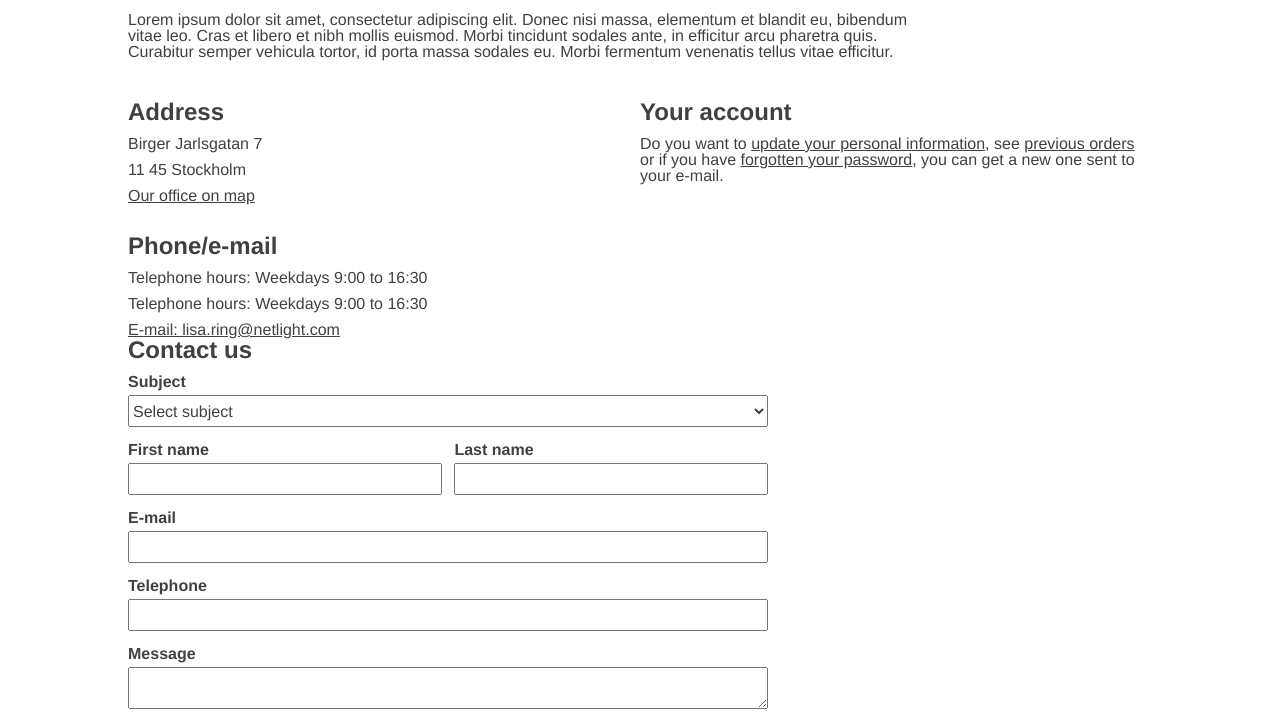
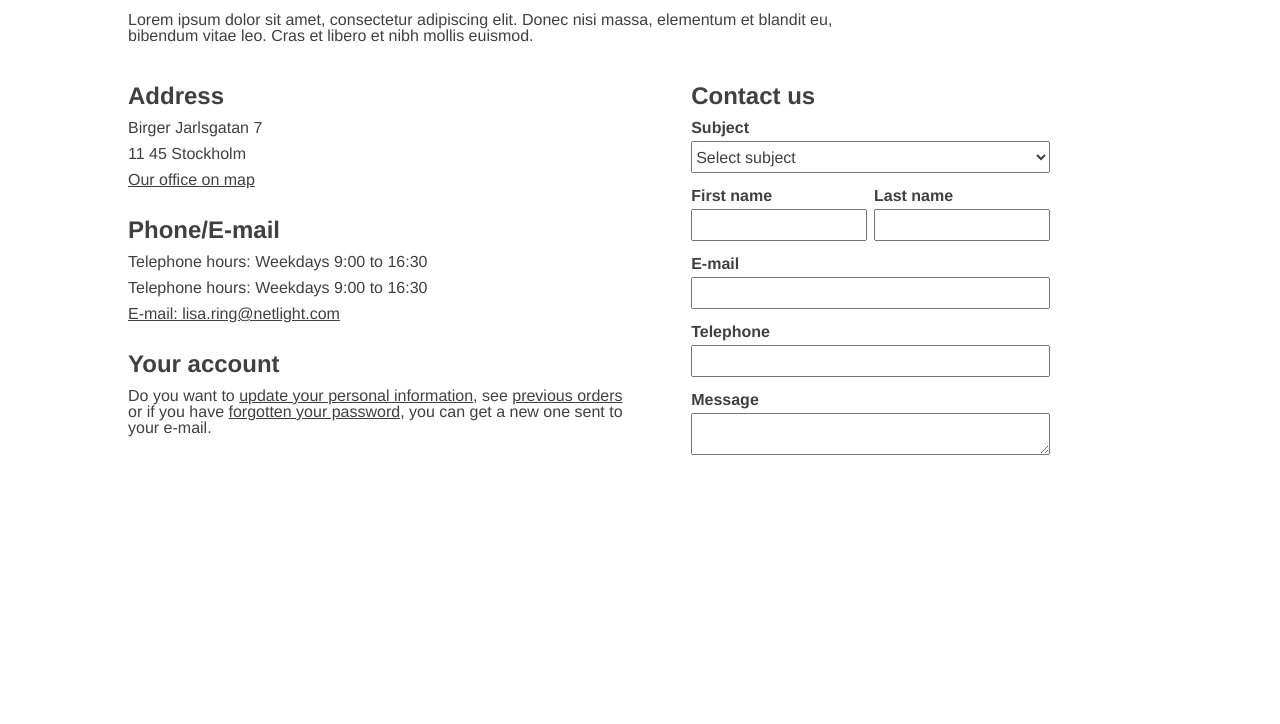
Before and after one commit to Ringen/accessibility, a website: page app/views/contact.html in a window 1280 px wide. Shown: the part 171-895 px from the top of the page. After the commit the page ends 800 px from the top, so only its background shows below. Drawn offline with nearby package versions, Linux system fonts and the light colour scheme.

Commit message:
Moved contact form

```diff
--- a/app/views/contact.html
+++ b/app/views/contact.html
@@ -42,27 +42,25 @@
 
 		<h1 class="a11y_page-title">Contacts</h1>
 		<div class="a11y_contact-info">
-			<p class="a11y_contact-info__text">Lorem ipsum dolor sit amet, consectetur adipiscing elit. Donec nisi massa, elementum et blandit eu, bibendum vitae leo. Cras et libero et nibh mollis euismod. Morbi tincidunt sodales ante, in efficitur arcu pharetra quis. Curabitur semper vehicula tortor, id porta massa sodales eu. Morbi fermentum venenatis tellus vitae efficitur.</p>
+			<p class="a11y_contact-info__text">Lorem ipsum dolor sit amet, consectetur adipiscing elit. Donec nisi massa, elementum et blandit eu, bibendum vitae leo. Cras et libero et nibh mollis euismod.</p>
 			<div class="a11y_contact-info__column">
 				<h2 class="a11y_contact-info__heading">Address</h2>
 				<span class="a11y_contact-info__text">Birger Jarlsgatan 7</span>
 				<span class="a11y_contact-info__text">11 45 Stockholm</span>
 				<a class="a11y_contact-info__text a11y_contact-info__link" href="https://www.google.se/maps/place/Birger+Jarlsgatan+7,+111+45+Stockholm/@59.3332294,18.0740357,19z/data=!4m2!3m1!1s0x465f9d5b984af1d3:0xc7859ef641f6f025?hl=en">Our office on map</a>
 
-				<h2 class="a11y_contact-info__heading">Phone/e-mail</h2>
+				<h2 class="a11y_contact-info__heading">Phone/E-mail</h2>
 				<span class="a11y_contact-info__text">Telephone hours: Weekdays 9:00 to 16:30</span>
 				<span class="a11y_contact-info__text">Telephone hours: Weekdays 9:00 to 16:30</span>
 				<address>
 					<a href="mailto:lisa.ring@netlight.com" class="a11y_contact-info__text a11y_contact-info__link">E-mail: lisa.ring@netlight.com</a>
 				</address>
+
+				<h2 class="a11y_contact-info__heading">Your account</h2>
+				<p class="a11y_contact-info__text">Do you want to <a href="#" class="a11y_contact-info__link">update your personal information</a>, see <a href="#" class="a11y_contact-info__link">previous orders</a> or if you have <a href="#" class="a11y_contact-info__link">forgotten your password</a>, you can get a new one sent to your e-mail.</p>
 			</div>
 
 			<div class="a11y_contact-info__column">
-				<h2 class="a11y_contact-info__heading">Your account</h2>
-				<p class="a11y_contact-info__text">Do you want to <a href="#" class="a11y_contact-info__link">update your personal information</a>, see <a href="#" class="a11y_contact-info__link">previous orders</a> or if you have <a href="#" class="a11y_contact-info__link">forgotten your password</a>, you can get a new one sent to your e-mail.</p>
-			</div>
-		</div>
-
 				<form class="a11y_contact-form">
 					<h2 class="a11y_contact-form__heading">Contact us</h2>
 					<label for="a11y_contact-form__subject" class="a11y_contact-form__label">Subject</label>
@@ -92,5 +90,7 @@
 					<label for="a11y_contact-form__message" class="a11y_contact-form__label">Message</label>
 					<textarea id="a11y_contact-form__message" class="a11y_contact-form__text-area" name="message" required></textarea>
 				</form>
+			</div>
+		</div>
 	</body>
 </html>
--- a/src/stylesheets/features/_contact-form.scss
+++ b/src/stylesheets/features/_contact-form.scss
@@ -2,7 +2,7 @@
 	@extend %a11y_main-container;
 	clear: both;
 	margin-top: $pad-marg-l;
-	width: 50%;
+	width: 70%;
 }
 
 .a11y_contact-form__heading {
--- a/src/stylesheets/features/_contact-info.scss
+++ b/src/stylesheets/features/_contact-info.scss
@@ -14,7 +14,7 @@
 .a11y_contact-info__text {
 	@extend %a11y_text;
 	display: block;
-	max-width: 50em;
+	max-width: 45em;
 }
 
 .a11y_contact-info__link {
```
Also changed, not shown: src/stylesheets/css/style.css. Lines whose indentation alone changed are shown as unchanged.
